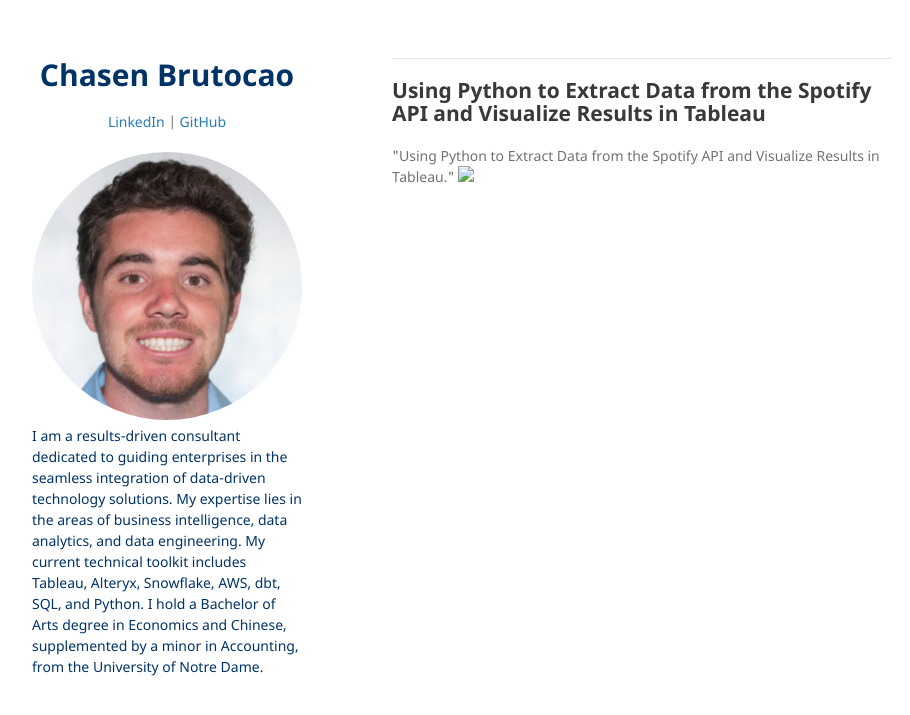
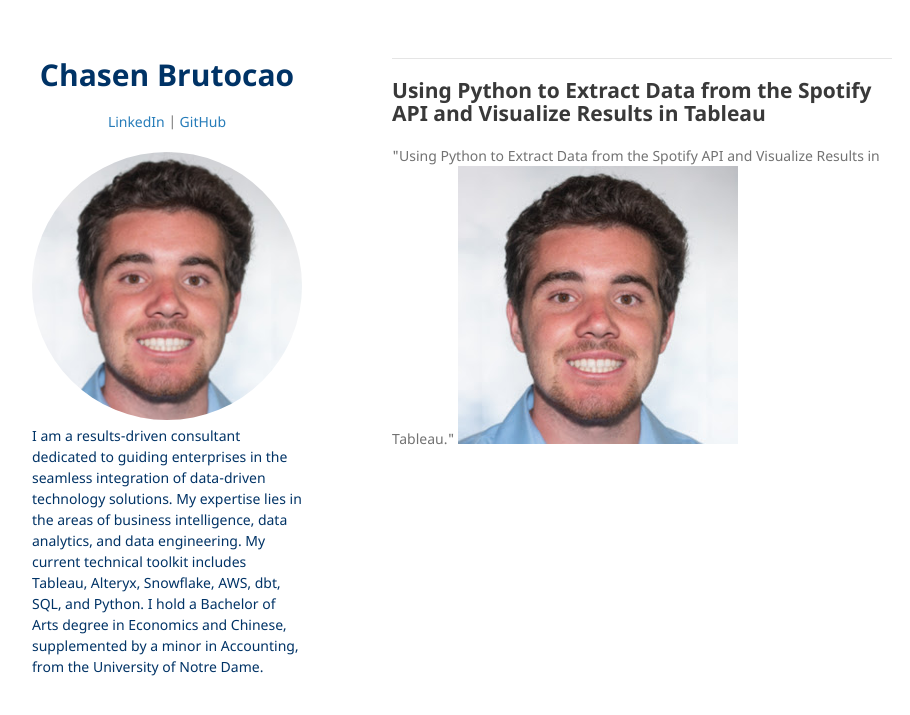
Before and after one commit to chasenbru/chasenbru.github.io, a Jekyll site: the page built from README.md, in a window 1280 px wide. Shown: the top 715 px of the page, without its empty margins (178-1088 px from the left). Built offline with Jekyll 4.4.1, drawn with Linux system fonts in a browser that asks for light colours; our own code applies the rules of GitHub Pages for plain Markdown files.

Commit message:
Update default.html

```diff
--- a/_layouts/default.html
+++ b/_layouts/default.html
@@ -47,7 +47,7 @@
         </h2>
         <p>
           "Using Python to Extract Data from the Spotify API and Visualize Results in Tableau."
-          <img src="img/ChasenBrutocao_photo.jpg">
+          <img src="assets/img/ChasenBrutocao_photo.jpg">
         </p>
 
       </section>
```
